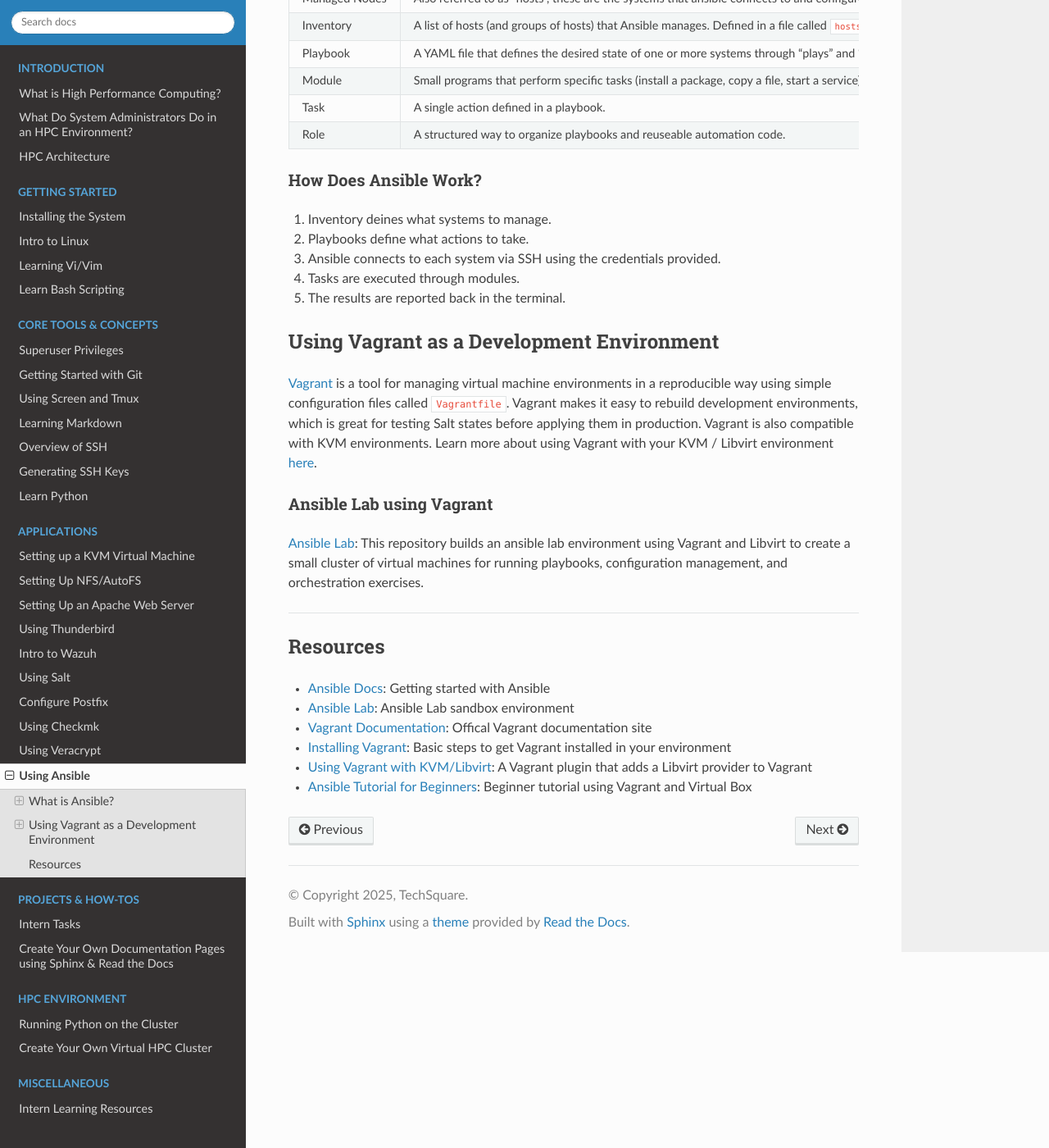
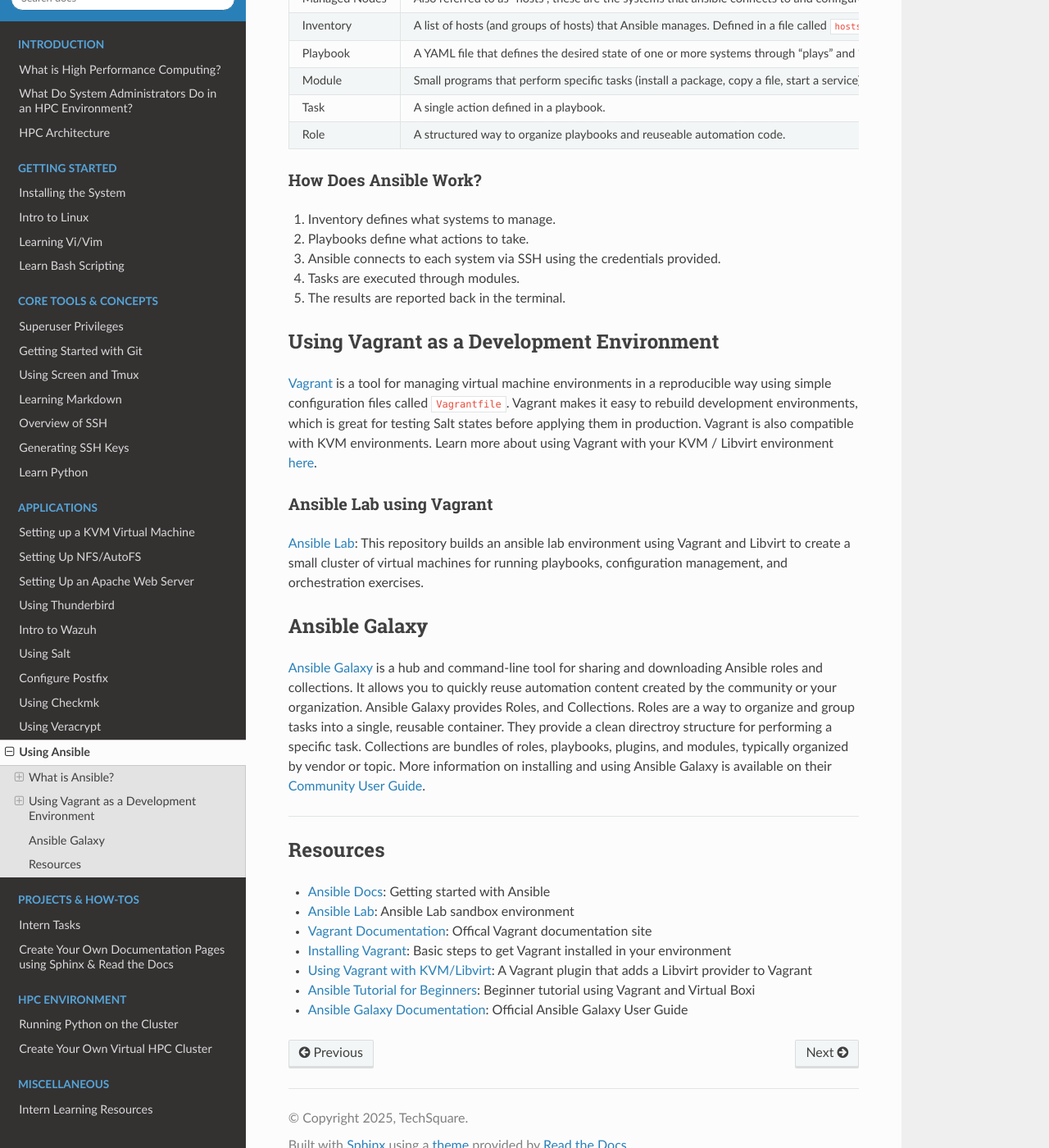
Before and after one commit to TechSquareInc/intern-playbook, a Sphinx documentation site: the page built from docs/source/applications/using-ansible.md, in a window 1280 px wide and 1400 px high, scrolled down 543 px. Shown: the whole window at 82% size. Built offline with Sphinx 7.4.7 and the Read the Docs theme 3.1.0, drawn with Linux system fonts in a browser that asks for light colours.

Commit message:
add ansible galaxy notes to ansible guide

```diff
--- a/docs/source/applications/using-ansible.md
+++ b/docs/source/applications/using-ansible.md
@@ -20,7 +20,7 @@
 
 ### How Does Ansible Work?
 
-1. Inventory deines what systems to manage.
+1. Inventory defines what systems to manage.
 2. Playbooks define what actions to take.
 3. Ansible connects to each system via SSH using the credentials provided.
 4. Tasks are executed through modules.
@@ -33,6 +33,10 @@
 
 [Ansible Lab](https://github.com/chloegerhardson/ansible_lab): This repository builds an ansible lab environment using Vagrant and Libvirt to create a small cluster of virtual machines for running playbooks, configuration management, and orchestration exercises.
 
+## Ansible Galaxy
+
+[Ansible Galaxy](https://galaxy.ansible.com/ui/) is a hub and command-line tool for sharing and downloading Ansible roles and collections. It allows you to quickly reuse automation content created by the community or your organization. Ansible Galaxy provides Roles, and Collections. Roles are a way to organize and group tasks into a single, reusable container. They provide a clean directroy structure for performing a specific task. Collections are bundles of roles, playbooks, plugins, and modules, typically organized by vendor or topic. More information on installing and using Ansible Galaxy is available on their [Community User Guide](https://ansible.readthedocs.io/projects/galaxy-ng/en/latest/community/userguide.html).
+
 ---
 
 ## Resources
@@ -41,4 +45,5 @@
 - [Vagrant Documentation](https://developer.hashicorp.com/vagrant): Offical Vagrant documentation site
 - [Installing Vagrant](https://developer.hashicorp.com/vagrant/install): Basic steps to get Vagrant installed in your environment
 - [Using Vagrant with KVM/Libvirt](https://github.com/vagrant-libvirt/vagrant-libvirt): A Vagrant plugin that adds a Libvirt provider to Vagrant
-- [Ansible Tutorial for Beginners](https://spacelift.io/blog/ansible-tutorial): Beginner tutorial using Vagrant and Virtual Box
+- [Ansible Tutorial for Beginners](https://spacelift.io/blog/ansible-tutorial): Beginner tutorial using Vagrant and Virtual Boxi
+- [Ansible Galaxy Documentation](https://ansible.readthedocs.io/projects/galaxy-ng/en/latest/community/userguide.html): Official Ansible Galaxy User Guide
```
